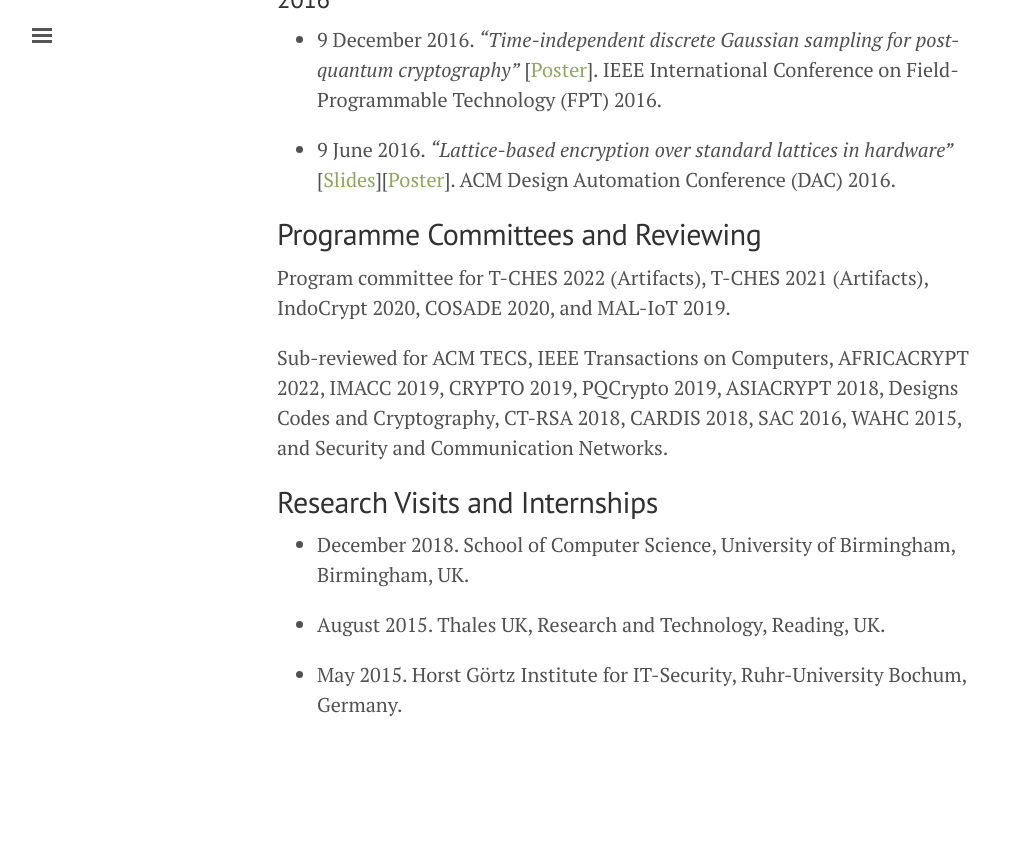
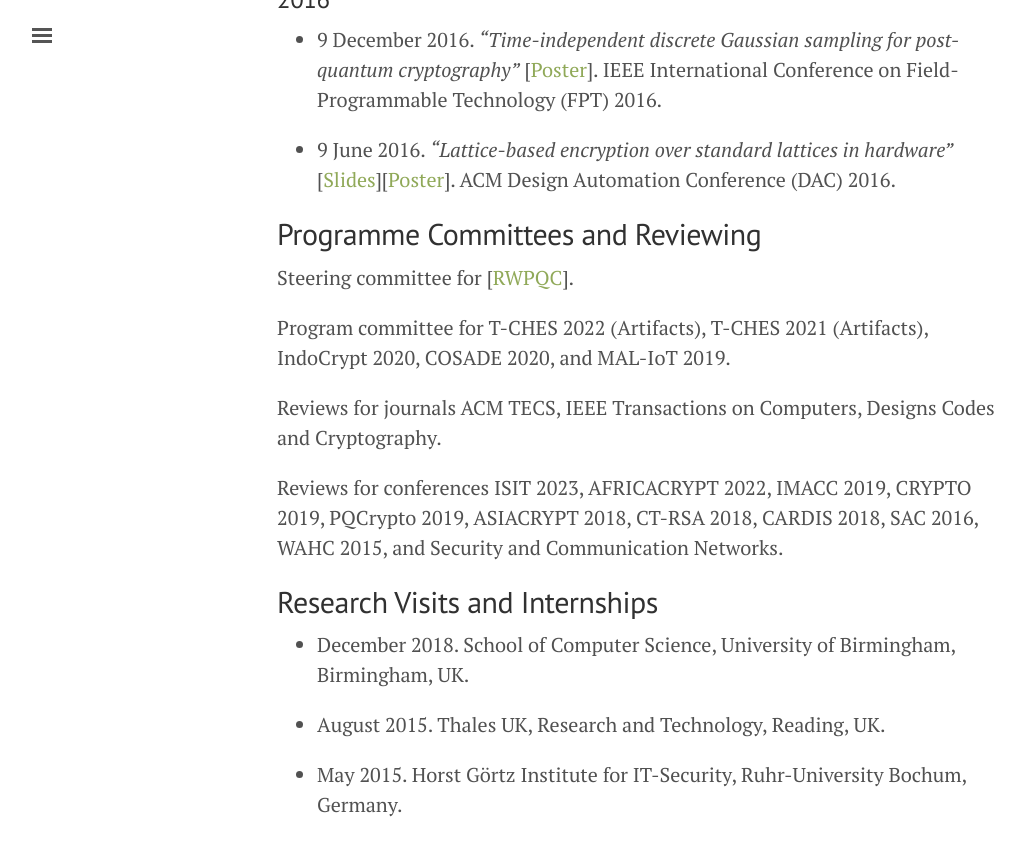
Before and after one commit to jameshoweee/jameshoweee.github.io, a Jekyll site: the page built from talks.md, in a window 1280 px wide and 900 px high, scrolled down 3067 px. Shown: the top 856 px of the window, without its empty margins (3-1028 px from the left). Built offline with Jekyll 4.4.1, drawn with Linux system fonts in a browser that asks for light colours; before the commit the page ends 3867 px from its top, so only the background shows below that.

Commit message:
Update talks.md

```diff
--- a/talks.md
+++ b/talks.md
@@ -67,9 +67,13 @@ A list of presentations or talks I've given:
 
 ## Programme Committees and Reviewing
 
+Steering committee for [[RWPQC](https://rwpqc.org/)].
+
 Program committee for T-CHES 2022 (Artifacts), T-CHES 2021 (Artifacts), IndoCrypt 2020, COSADE 2020, and MAL-IoT 2019.
 
-Sub-reviewed for ACM TECS, IEEE Transactions on Computers, AFRICACRYPT 2022, IMACC 2019, CRYPTO 2019, PQCrypto 2019, ASIACRYPT 2018, Designs Codes and Cryptography, CT-RSA 2018, CARDIS 2018, SAC 2016, WAHC 2015, and Security and Communication Networks.
+Reviews for journals ACM TECS, IEEE Transactions on Computers, Designs Codes and Cryptography.
+
+Reviews for conferences ISIT 2023, AFRICACRYPT 2022, IMACC 2019, CRYPTO 2019, PQCrypto 2019, ASIACRYPT 2018, CT-RSA 2018, CARDIS 2018, SAC 2016, WAHC 2015, and Security and Communication Networks.
 
 ## Research Visits and Internships
 
```
